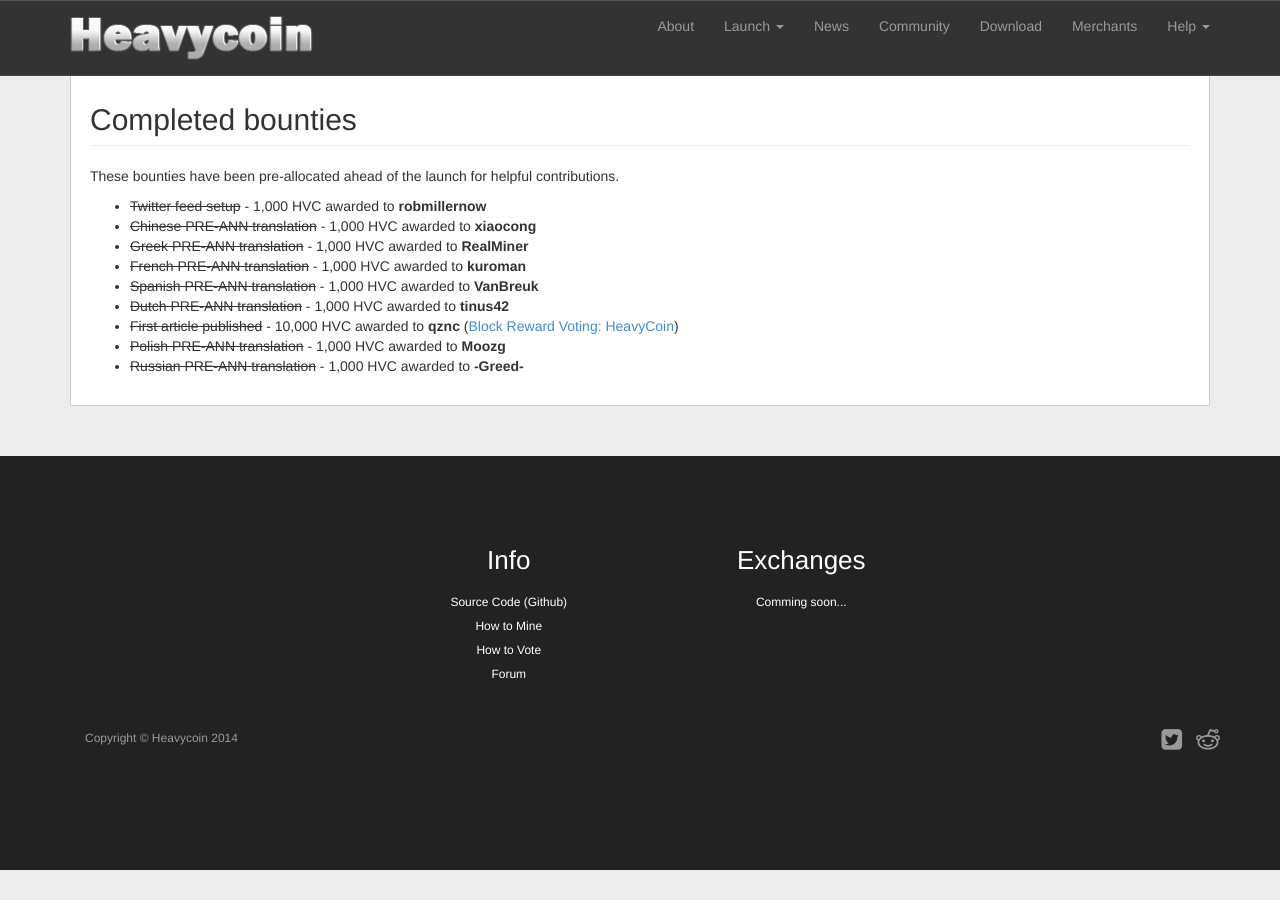
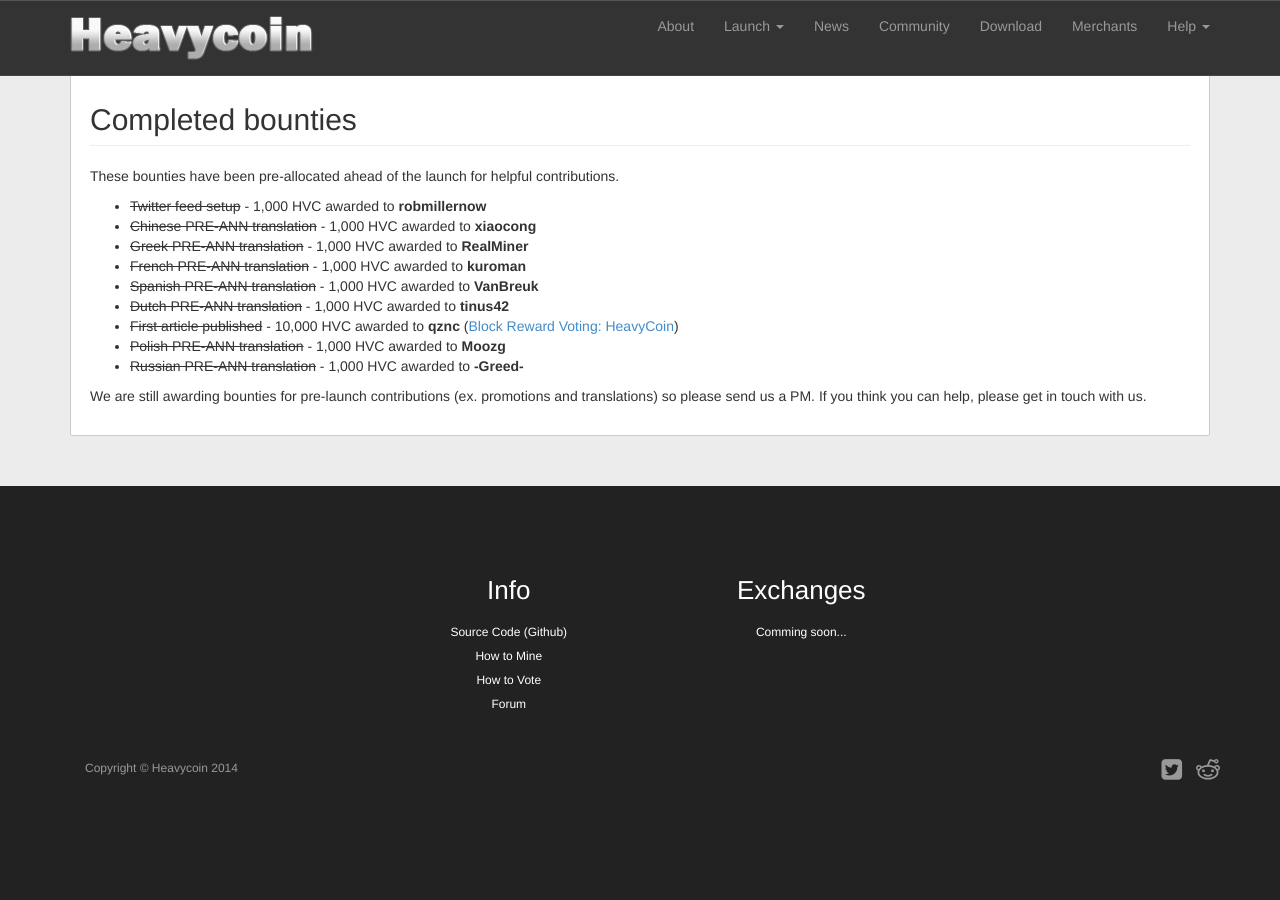
Before and after one commit to heavycoin/heavycoin.github.io, a Jekyll site: the page built from launch.html, in a window 1280 px wide and 900 px high, scrolled down 3627 px. Built offline with Jekyll 4.4.1, drawn with Linux system fonts in a browser that asks for light colours; Markdown is read by kramdown in place of the engine named in the settings; before the commit the page ends 4497 px from its top, so only the background shows below that.

Commit message:
More updates to completed bounties

```diff
--- a/_includes/bounties.html
+++ b/_includes/bounties.html
@@ -10,7 +10,7 @@
       <li>10,000 HVC - second block explorer</li>
       <li>30,000 HVC - first mining pool</li>
       <li>10,000 HVC - second mining pool</li>
-      <li>10,000 HVC - first article published</li>
+      <li><strike>10,000 HVC - first article published</strike></li>
       <li>10,000 HVC - second article published</li>
       <li>30,000 HVC - article at CoinDesk, Bitcoin Magazine, Forbes or Money Week</li>
     </ul>
--- a/launch.html
+++ b/launch.html
@@ -287,5 +287,12 @@
       <li><strike>Polish PRE-ANN translation</strike> - 1,000 HVC awarded to <strong>Moozg</strong></li>
       <li><strike>Russian PRE-ANN translation</strike> - 1,000 HVC awarded to <strong>-Greed-</strong></li>
     </ul>
+
+    <p>
+      We are still awarding bounties for pre-launch contributions
+      (ex. promotions and translations) so please send us a PM.  If
+      you think you can help, please get in touch with us.
+    </p>
+
   </div>
 </div>
```
